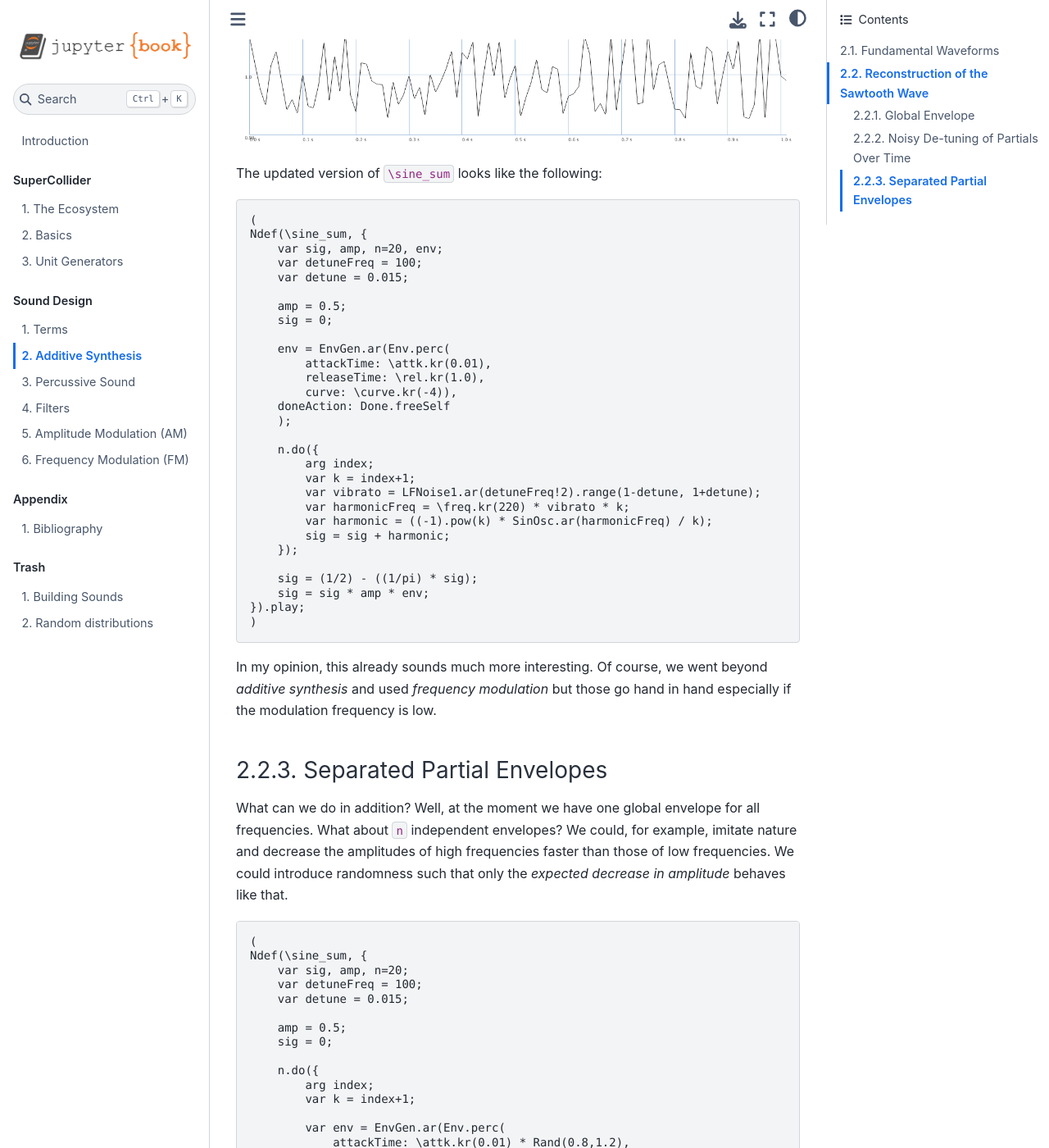
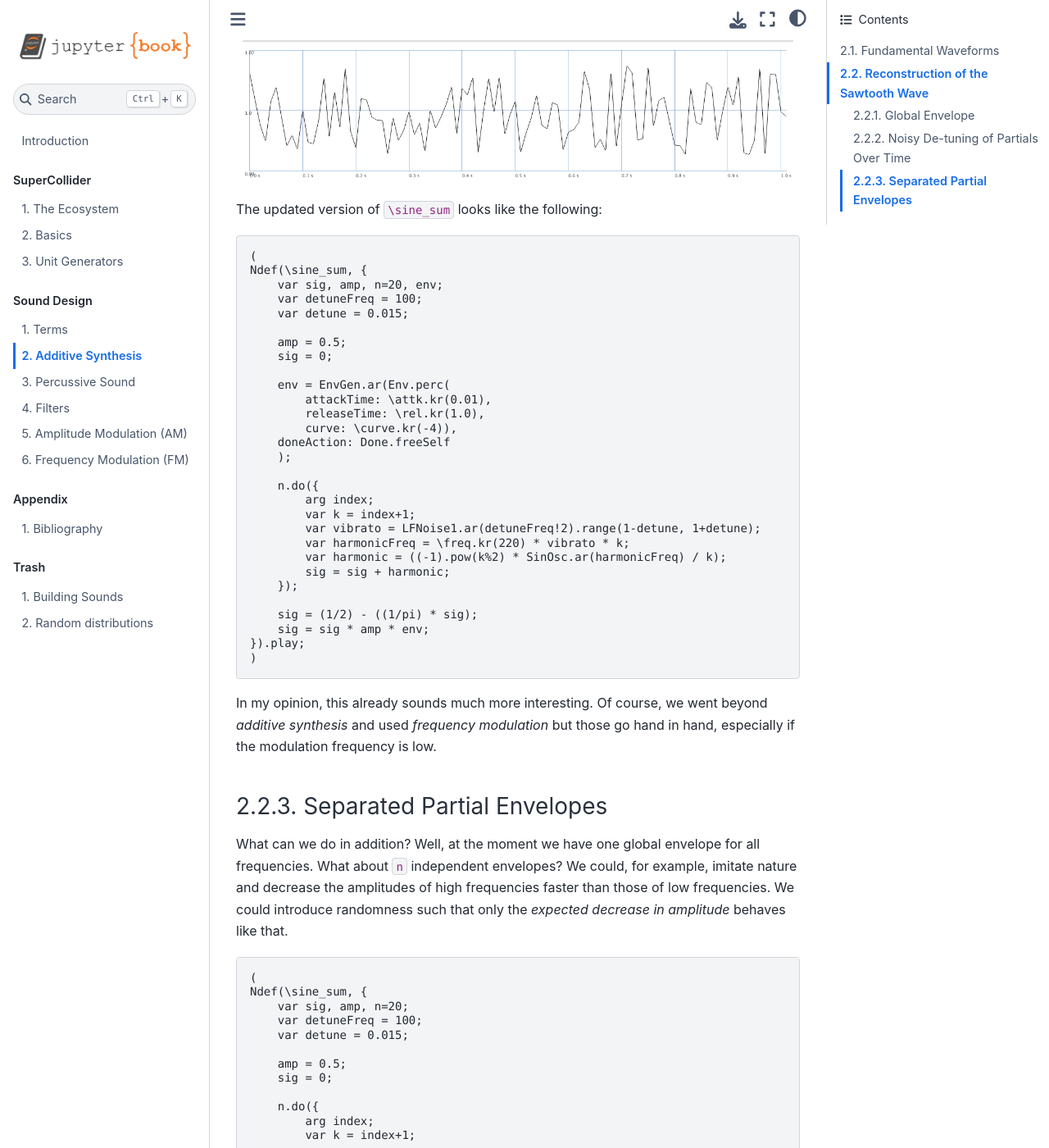
Before and after one commit to BZoennchen/supercollider-book, a Jupyter Book: the page built from chapters/sounddesign/additive-synthesis.md, in a window 1280 px wide and 1400 px high, scrolled down 9857 px. Shown: the whole window at 82% size. Built offline with Jupyter Book 1.0.4 settings and Sphinx 7.4.7 and the Sphinx Book theme 1.1.4, drawn with Linux system fonts in a browser that asks for light colours; some of the changed text lies outside the part shown.

Commit message:
update content

````diff
--- a/chapters/sounddesign/additive-synthesis.md
+++ b/chapters/sounddesign/additive-synthesis.md
@@ -276,13 +277,14 @@
     n.do({
         arg index;
         var k = index+1;
-        sig = sig + ((-1).pow(k) * SinOsc.ar(\freq.kr(220)*k) / k);
+        sig = sig + ((-1).pow(k%2) * SinOsc.ar(\freq.kr(220)*k) / k);
     });
 
     sig = (1/2) - ((1/pi) * sig);
     sig = sig!2 * amp;
 }).play;
 )
+
 ```
 
 ```{admonition} SCLang and the Server
@@ -341,7 +344,7 @@
     n.do({
         arg index;
         var k = index+1;
-        sig = sig + ((-1).pow(k) * SinOsc.ar(\freq.kr(220)*k) / k);
+        sig = sig + ((-1).pow(k%2) * SinOsc.ar(\freq.kr(220)*k) / k);
     });
 
     sig = (1/2) - ((1/pi) * sig);
@@ -404,7 +407,7 @@
         var k = index+1;
         var vibrato = LFNoise1.ar(detuneFreq!2).range(1-detune, 1+detune);
         var harmonicFreq = \freq.kr(220) * vibrato * k;
-        var harmonic = ((-1).pow(k) * SinOsc.ar(harmonicFreq) / k);
+        var harmonic = ((-1).pow(k%2) * SinOsc.ar(harmonicFreq) / k);
         sig = sig + harmonic;
     });
 
@@ -415,7 +418,7 @@
 ```
 
 In my opinion, this already sounds much more interesting.
-Of course, we went beyond *additive synthesis* and used *frequency modulation* but those go hand in hand especially if the modulation frequency is low.
+Of course, we went beyond *additive synthesis* and used *frequency modulation* but those go hand in hand, especially if the modulation frequency is low.
 
 ### Separated Partial Envelopes
 
@@ -447,7 +450,7 @@
 
         var vibrato = LFNoise1.ar(detuneFreq!2).range(1-detune, 1+detune);
         var harmonicFreq = \freq.kr(220) * vibrato * k;
-        var harmonic = ((1/2) - ((1/pi) * ((-1).pow(k) * SinOsc.ar(harmonicFreq) / k))) * env.pow(1+((k-1)/3));
+        var harmonic = ((1/2) - ((1/pi) * ((-1).pow(k%2) * SinOsc.ar(harmonicFreq) / k))) * env.pow(1+((k-1)/3));
         sig = sig + harmonic;
     });
 
````
Also changed, not shown: other parts of chapters/sounddesign/additive-synthesis.md (+7 -5 lines), 11 other files.
